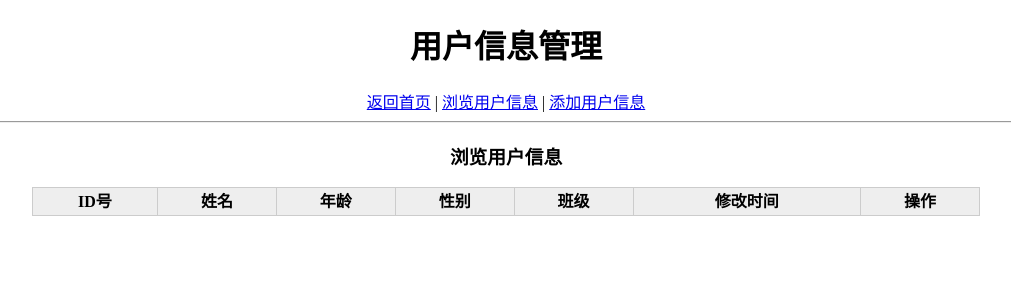
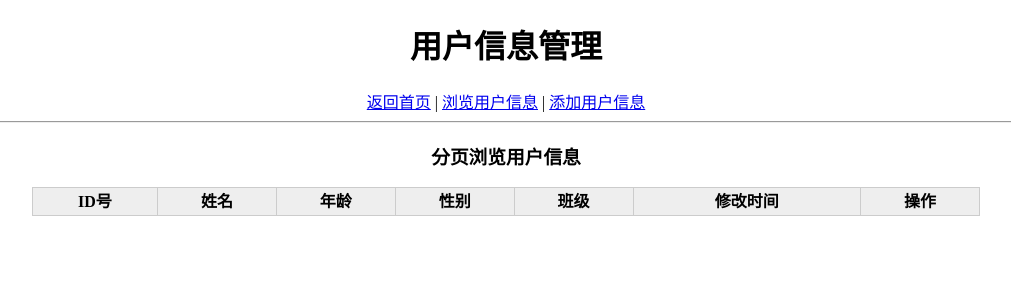
Before and after one commit to YtlGitHub/YTLDjangoSever, a Django app: page /users2/ in a window 1280 px wide. Shown: the top 300 px of the page, without its empty margins (134-1145 px from the left). Run offline with Django 3.2, Linux system fonts and the light colour scheme; data that the repository does not hold is empty.

Commit message:
分页操作

```diff
--- a/mydemo/myapp/views.py
+++ b/mydemo/myapp/views.py
@@ -6,6 +6,7 @@ from datetime import datetime
 from PIL import Image
 import time
 import os
+from django.core.paginator import Paginator
 # Create your views here.
 
 
@@ -35,12 +36,14 @@ def index_users(request):
 
 # 浏览用户信息
 def index_users2(request):
-    #try:
-        ulist = Users.objects.all()
+    # try:
+        list = Users.objects.filter()
+        p = Paginator(list, 5)  # 以5条数据一页实例化分页对象
+        ulist = p.page(1)
         context = {"userslist": ulist}
         return render(request, "myapp/users/index2.html", context)  # 加载模板
-    #except:
-        #return HttpResponse("没有找到用户信息！")
+    # except:
+    #     return HttpResponse("没有找到用户信息！")
 
 
 # 加载添加用户信息
--- a/mydemo/templates/myapp/users/index2.html
+++ b/mydemo/templates/myapp/users/index2.html
@@ -17,7 +17,7 @@
 <body>
 <center>
     {% include "myapp/users/menu.html" %}  <!-- 表头公共部分进行页面拆分，用include导入我们自己写好的公告部分 -->
-    <h3>浏览用户信息</h3>
+    <h3>分页浏览用户信息</h3>
     <table width="800" border="1">
         <tr>
             <th>ID号</th>
```
